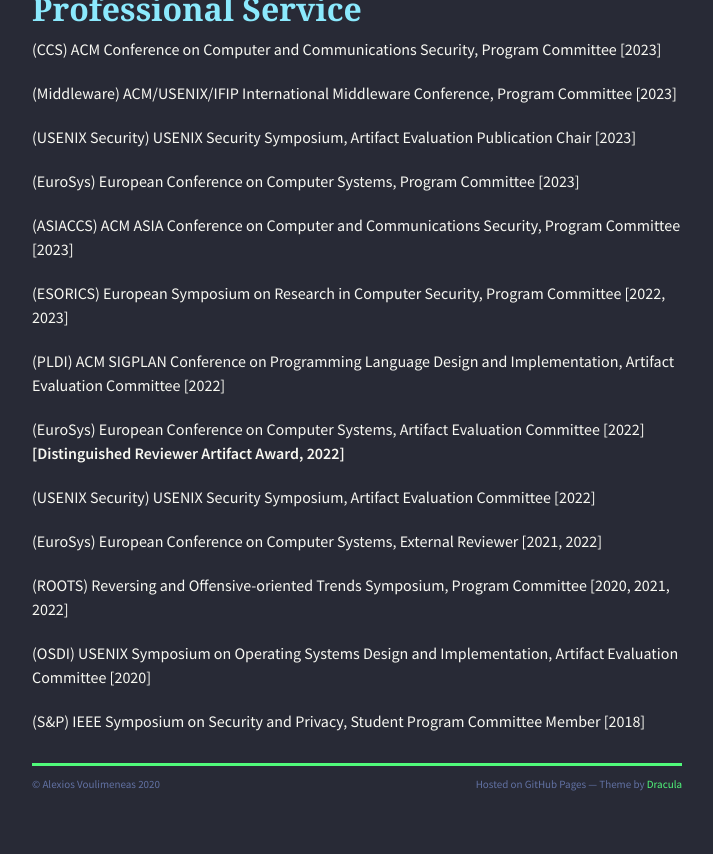
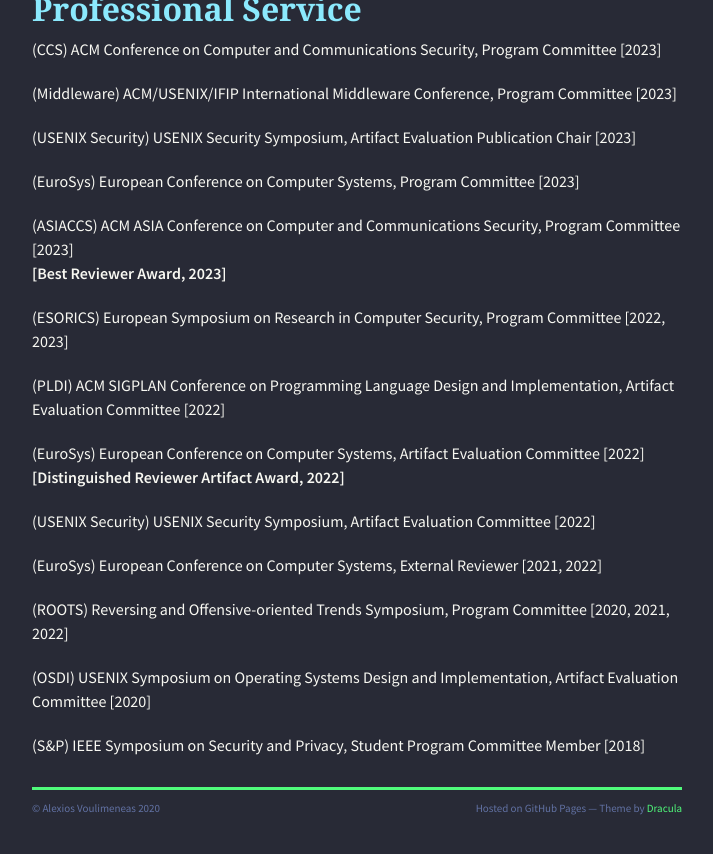
Before and after one commit to alexios-voulimeneas/alexios-voulimeneas.github.io, a Jekyll site: the page built from index.md, in a window 1280 px wide and 900 px high, scrolled down 2647 px. Shown: the top 854 px of the window, without its empty margins (283-996 px from the left). Built offline with Jekyll 4.4.1, drawn with Linux system fonts in a browser that asks for light colours; nearby versions of some CDN libraries; the repository's description, which GitHub fills in, is left out.

Commit message:
Update index.md

```diff
--- a/index.md
+++ b/index.md
@@ -88,6 +88,7 @@
 (EuroSys) European Conference on Computer Systems, Program Committee [2023]
 
 (ASIACCS) ACM ASIA Conference on Computer and Communications Security, Program Committee [2023]
+**[Best Reviewer Award, 2023]**
 
 (ESORICS) European Symposium on Research in Computer Security, Program Committee [2022, 2023]
 
```
